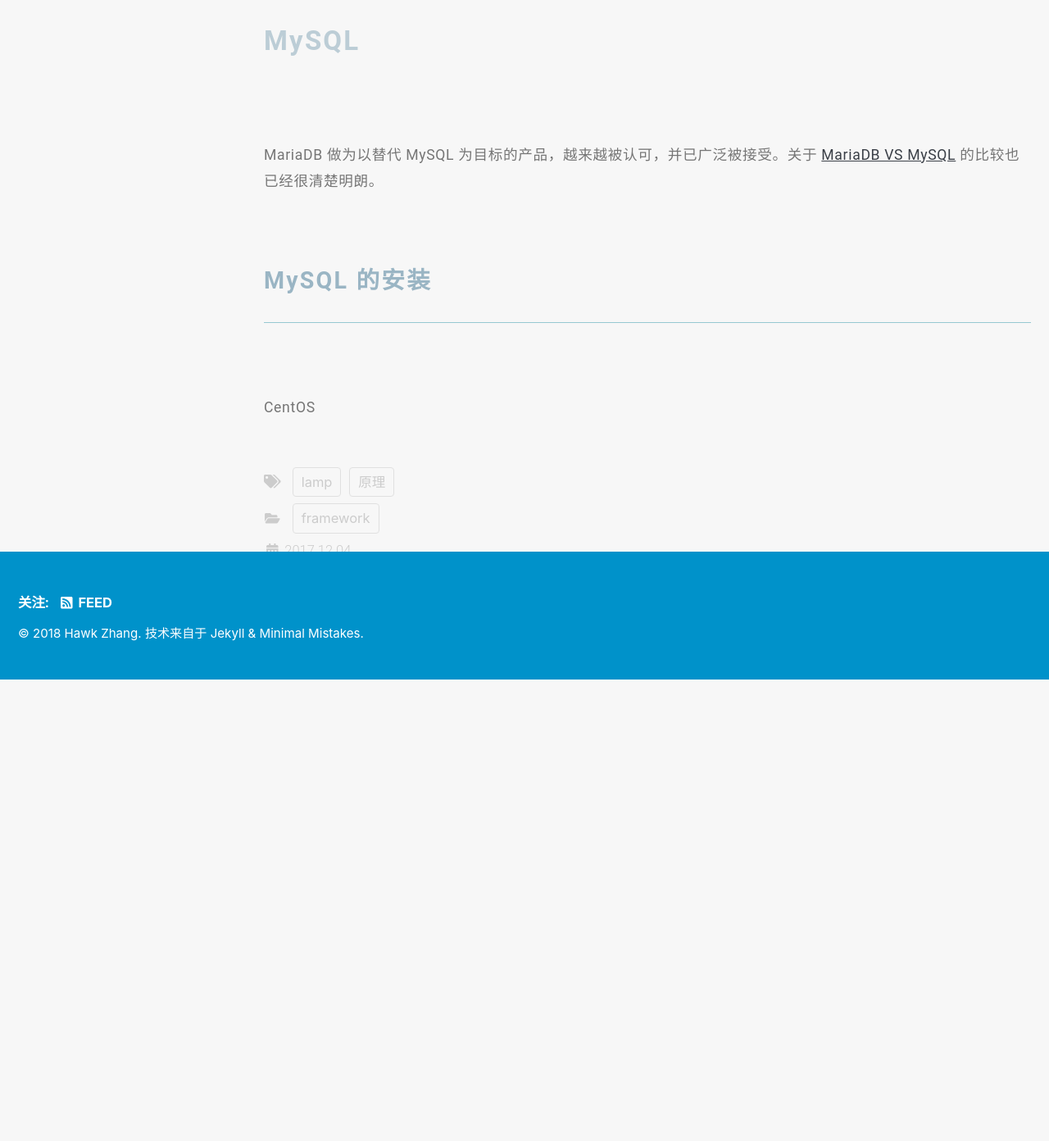
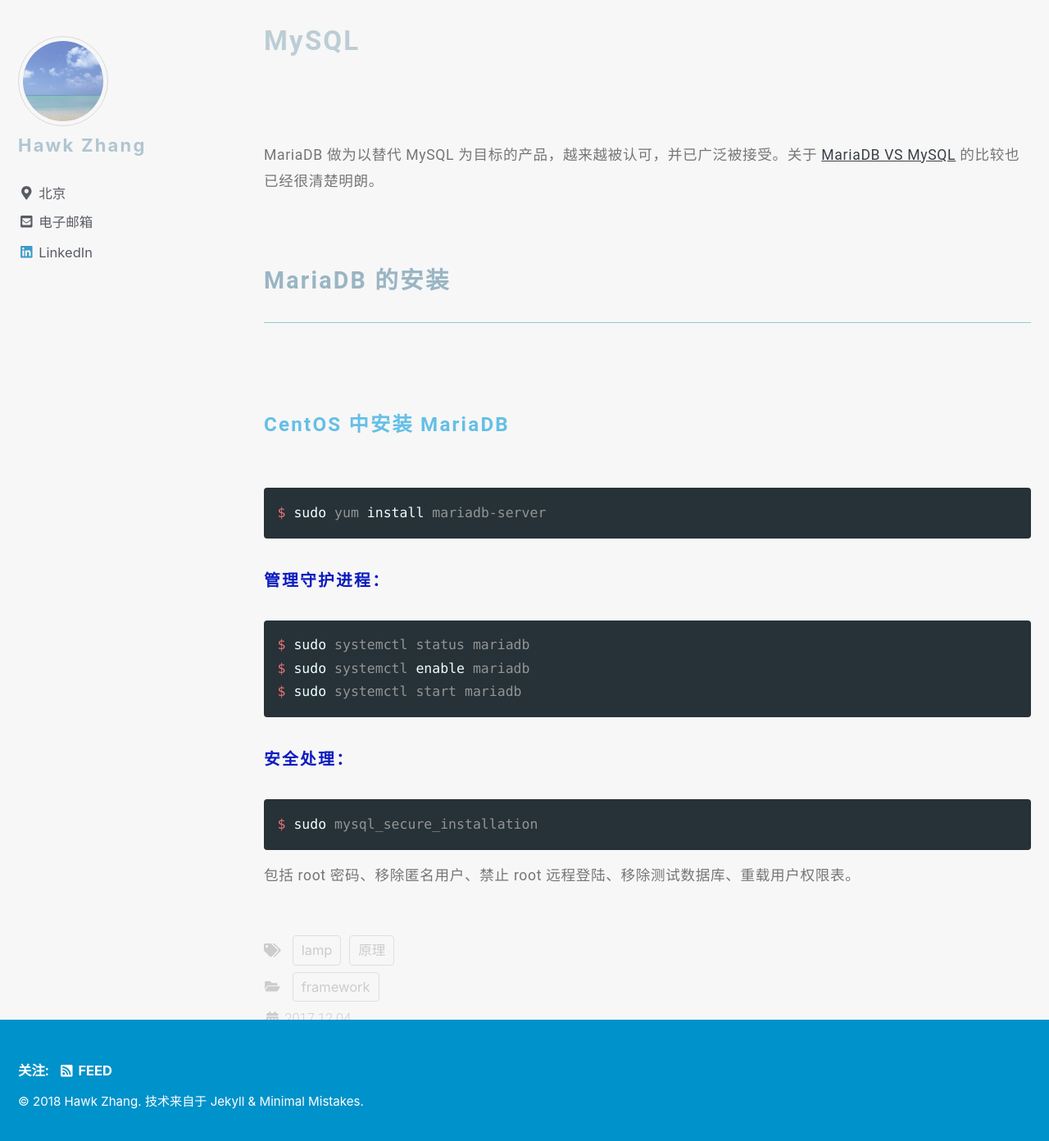
Before and after one commit to narru888/linotes_note, a Jekyll site: the page built from _posts/framework/2017-12-04-lamp_intro.md, in a window 1280 px wide and 1400 px high, scrolled down 16489 px. Shown: the top 1392 px of the window at 82% size. Built offline with Jekyll 4.4.1, drawn with Linux system fonts in a browser that asks for light colours; nearby versions of some CDN libraries; a script that is not in the unit is left out; before the commit the page ends 17318 px from its top, so only the background shows below that.

Commit message:
update on 2018-10-07 10:20:01 CST

````diff
--- a/_posts/framework/2017-12-04-lamp_intro.md
+++ b/_posts/framework/2017-12-04-lamp_intro.md
@@ -526,6 +526,31 @@
 
 
 
-### MySQL 的安装
+### MariaDB 的安装
 
-CentOS
+
+
+
+#### CentOS 中安装 MariaDB
+
+```bash
+$ sudo yum install mariadb-server
+```
+
+
+##### 管理守护进程：
+
+```bash
+$ sudo systemctl status mariadb
+$ sudo systemctl enable mariadb
+$ sudo systemctl start mariadb
+```
+
+
+##### 安全处理：
+
+```bash
+$ sudo mysql_secure_installation
+```
+
+包括 root 密码、移除匿名用户、禁止 root 远程登陆、移除测试数据库、重载用户权限表。
````
